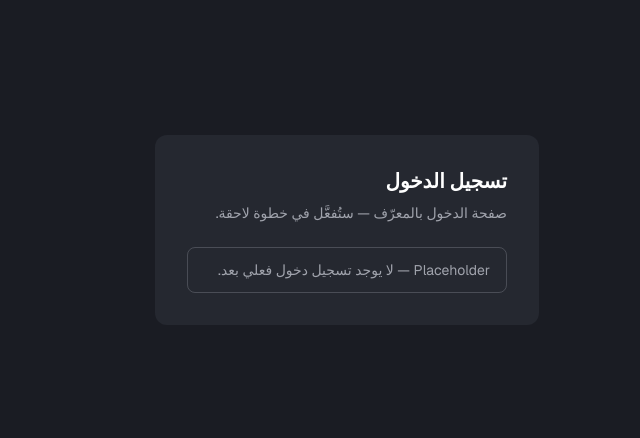
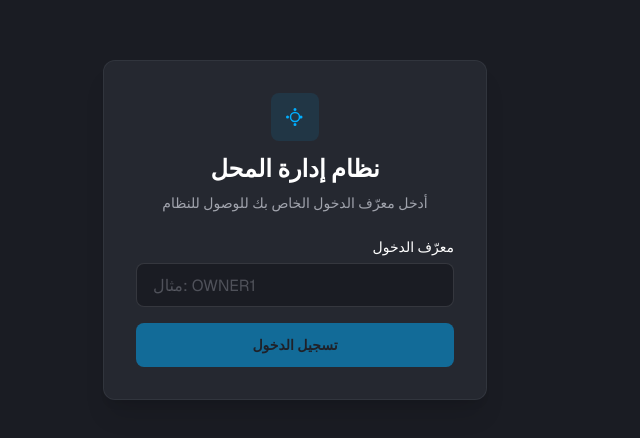
Before and after one commit to Ziad-Sw/ps-shop-system, a Next.js app: page /login in a window 1280 px wide. Shown: the part 170-608 px from the top of the page, without its empty margins (409-1049 px from the left). Built offline with nearby package versions, Linux system fonts and the light colour scheme.

Commit message:
ux: add shared authenticated shell for post-login pages

```diff
--- a/app/(auth)/login/page.tsx
+++ b/app/(auth)/login/page.tsx
@@ -1,14 +1,149 @@
+"use client";
+
+import { useState } from "react";
+import { useRouter } from "next/navigation";
+
 export default function LoginPage() {
+  const router = useRouter();
+  const [loginId, setLoginId] = useState("");
+  const [isLoading, setIsLoading] = useState(false);
+  const [error, setError] = useState<string | null>(null);
+
+  const handleSubmit = async (e: React.FormEvent) => {
+    e.preventDefault();
+    if (!loginId.trim()) return;
+
+    setIsLoading(true);
+    setError(null);
+
+    try {
+      const response = await fetch("/api/auth/login", {
+        method: "POST",
+        headers: {
+          "Content-Type": "application/json",
+        },
+        body: JSON.stringify({ login_id: loginId }),
+      });
+
+      const data = await response.json();
+
+      if (!response.ok) {
+        setError(data.error || "تعذر تسجيل الدخول. يرجى المحاولة مرة أخرى.");
+        setIsLoading(false);
+        return;
+      }
+
+      // Login successful, redirect to dashboard/home page
+      router.refresh();
+      router.push("/");
+    } catch (err) {
+      console.error("Login submission error:", err);
+      setError("حدث خطأ في الاتصال بالخادم. يرجى التحقق من اتصالك بالإنترنت.");
+      setIsLoading(false);
+    }
+  };
+
   return (
     <div className="flex flex-1 flex-col items-center justify-center px-6 py-16">
-      <div className="w-full max-w-sm rounded-xl bg-surface-card p-8">
-        <h1 className="text-xl font-semibold text-foreground">تسجيل الدخول</h1>
-        <p className="mt-2 text-sm text-foreground-muted">
-          صفحة الدخول بالمعرّف — ستُفعَّل في خطوة لاحقة.
-        </p>
-        <div className="mt-6 rounded-lg border border-foreground-muted/30 px-4 py-3 text-sm text-foreground-muted">
-          Placeholder — لا يوجد تسجيل دخول فعلي بعد.
+      <div className="w-full max-w-sm rounded-xl bg-surface-card p-8 border border-foreground-muted/10 shadow-xl">
+        <div className="flex flex-col items-center mb-6">
+          <div className="w-12 h-12 rounded-lg bg-primary/10 flex items-center justify-center mb-3">
+            <svg
+              xmlns="http://www.w3.org/2000/svg"
+              fill="none"
+              viewBox="0 0 24 24"
+              strokeWidth={1.5}
+              stroke="currentColor"
+              className="w-6 h-6 text-primary"
+            >
+              <path
+                strokeLinecap="round"
+                strokeLinejoin="round"
+                d="M16.5 12a4.5 4.5 0 1 1-9 0 4.5 4.5 0 0 1 9 0ZM18.75 12a.75.75 0 1 1-1.5 0 .75.75 0 0 1 1.5 0ZM5.25 12a.75.75 0 1 1-1.5 0 .75.75 0 0 1 1.5 0ZM12 5.25a.75.75 0 1 0 0-1.5.75.75 0 0 0 0 1.5ZM12 20.25a.75.75 0 1 0 0-1.5.75.75 0 0 0 0 1.5Z"
+              />
+            </svg>
+          </div>
+          <h1 className="text-2xl font-bold text-foreground text-center">نظام إدارة المحل</h1>
+          <p className="mt-2 text-sm text-foreground-muted text-center">
+            أدخل معرّف الدخول الخاص بك للوصول للنظام
+          </p>
         </div>
+
+        {error && (
+          <div className="mb-4 rounded-lg bg-red-950/30 border border-red-500/30 px-4 py-3 text-sm text-red-400 flex items-start gap-2">
+            <svg
+              xmlns="http://www.w3.org/2000/svg"
+              fill="none"
+              viewBox="0 0 24 24"
+              strokeWidth={1.5}
+              stroke="currentColor"
+              className="w-5 h-5 shrink-0 mt-0.5"
+            >
+              <path
+                strokeLinecap="round"
+                strokeLinejoin="round"
+                d="M12 9v3.75m9-.75a9 9 0 1 1-18 0 9 9 0 0 1 18 0Zm-9 3.75h.008v.008H12v-.008Z"
+              />
+            </svg>
+            <span>{error}</span>
+          </div>
+        )}
+
+        <form onSubmit={handleSubmit} className="space-y-4">
+          <div>
+            <label
+              htmlFor="loginId"
+              className="block text-sm font-medium text-foreground mb-1.5"
+            >
+              معرّف الدخول
+            </label>
+            <input
+              id="loginId"
+              type="text"
+              required
+              value={loginId}
+              onChange={(e) => setLoginId(e.target.value)}
+              disabled={isLoading}
+              placeholder="مثال: OWNER1"
+              dir="ltr"
+              className="w-full h-11 px-4 rounded-lg bg-surface-page border border-foreground-muted/20 text-foreground placeholder:text-foreground-muted/40 focus:border-primary focus:outline-none transition-colors duration-150 disabled:opacity-50"
+            />
+          </div>
+
+          <button
+            type="submit"
+            disabled={isLoading || !loginId.trim()}
+            className="w-full h-11 inline-flex items-center justify-center rounded-lg bg-primary hover:bg-primary/90 text-surface-page font-semibold text-sm transition-all duration-150 active:scale-[0.98] disabled:opacity-50 disabled:pointer-events-none disabled:active:scale-100"
+          >
+            {isLoading ? (
+              <div className="flex items-center gap-2">
+                <svg
+                  className="animate-spin h-5 w-5 text-surface-page"
+                  xmlns="http://www.w3.org/2000/svg"
+                  fill="none"
+                  viewBox="0 0 24 24"
+                >
+                  <circle
+                    className="opacity-25"
+                    cx="12"
+                    cy="12"
+                    r="10"
+                    stroke="currentColor"
+                    strokeWidth="4"
+                  ></circle>
+                  <path
+                    className="opacity-75"
+                    fill="currentColor"
+                    d="M4 12a8 8 0 018-8V0C5.373 0 0 5.373 0 12h4zm2 5.291A7.962 7.962 0 014 12H0c0 3.042 1.135 5.824 3 7.938l3-2.647z"
+                  ></path>
+                </svg>
+                <span>جاري الدخول...</span>
+              </div>
+            ) : (
+              "تسجيل الدخول"
+            )}
+          </button>
+        </form>
       </div>
     </div>
   );
--- a/app/page.tsx
+++ b/app/page.tsx
@@ -1,6 +1,7 @@
 import Link from "next/link";
 import { cookies } from "next/headers";
 
+import AuthenticatedShell from "@/components/layout/authenticated-shell";
 import { createAdminClient } from "@/lib/supabase/admin";
 import {
   SESSION_COOKIE_NAME,
@@ -45,24 +46,14 @@ export default async function Home() {
     ? `تم تسجيل الدخول كـ ${user.login_id}`
     : "يجب أن تقودك هذه الصفحة بعد تسجيل دخول ناجح إلى النظام.";
 
-  return (
+  const content = (
     <div className="flex flex-1 flex-col items-center justify-center px-6 py-16">
-      <main className="w-full max-w-lg">
-        <div className="rounded-xl bg-surface-card p-8 shadow-none">
+      <div className="w-full max-w-lg rounded-xl bg-surface-card p-8 shadow-none">
         <p className="text-sm text-foreground-muted">نظام إدارة المحل</p>
         <h1 className="mt-2 text-2xl font-semibold text-foreground">{title}</h1>
         <p className="mt-4 text-foreground-muted">{subtitle}</p>
         <div className="mt-8 flex flex-col gap-3 sm:flex-row">
-            {user ? (
-              <form action="/api/auth/logout" method="post" className="inline-flex">
-                <button
-                  type="submit"
-                  className="inline-flex h-11 items-center justify-center rounded-lg bg-red-500 px-6 text-sm font-medium text-surface-page transition-all duration-150 hover:bg-red-400 active:scale-[0.98]"
-                >
-                  تسجيل الخروج
-                </button>
-              </form>
-            ) : (
+          {user ? null : (
             <Link
               href="/login"
               className="inline-flex h-11 items-center justify-center rounded-lg bg-primary px-6 text-sm font-medium text-surface-page"
@@ -75,7 +66,12 @@ export default async function Home() {
           </span>
         </div>
       </div>
-      </main>
     </div>
   );
+
+  if (!user) {
+    return content;
   }
+
+  return <AuthenticatedShell user={user}>{content}</AuthenticatedShell>;
+}
--- /dev/null
+++ b/components/layout/authenticated-shell.tsx
@@ -0,0 +1,96 @@
+"use client";
+
+import Link from "next/link";
+import { useEffect, useRef, useState } from "react";
+
+interface AuthenticatedUser {
+  login_id: string;
+  display_name: string | null;
+}
+
+interface AuthenticatedShellProps {
+  user: AuthenticatedUser | null;
+  children: React.ReactNode;
+}
+
+export default function AuthenticatedShell({
+  user,
+  children,
+}: AuthenticatedShellProps) {
+  const [isMenuOpen, setIsMenuOpen] = useState(false);
+  const menuRef = useRef<HTMLDivElement>(null);
+
+  useEffect(() => {
+    const handleClickOutside = (event: MouseEvent) => {
+      if (menuRef.current && !menuRef.current.contains(event.target as Node)) {
+        setIsMenuOpen(false);
+      }
+    };
+
+    document.addEventListener("mousedown", handleClickOutside);
+    return () => document.removeEventListener("mousedown", handleClickOutside);
+  }, []);
+
+  const displayName = user?.display_name || user?.login_id || "المستخدم";
+  const userLabel = user?.login_id ? `معرّف: ${user.login_id}` : "مستخدم مسجّل الدخول";
+
+  return (
+    <div className="min-h-screen bg-surface-page text-foreground">
+      <header className="sticky top-0 z-20 border-b border-foreground-muted/10 bg-surface-page/95 backdrop-blur supports-[backdrop-filter]:bg-surface-page/80">
+        <div className="mx-auto flex min-h-[64px] max-w-7xl items-center justify-between px-4 py-3 sm:px-6 lg:px-8">
+          <div className="text-lg font-semibold text-foreground">نظام إدارة المحل</div>
+
+          <div className="relative" ref={menuRef}>
+            <button
+              type="button"
+              onClick={() => setIsMenuOpen((value) => !value)}
+              className="flex min-h-[44px] min-w-[44px] items-center gap-2 rounded-lg border border-foreground-muted/20 bg-surface-card px-3 py-2 text-sm text-foreground transition-colors duration-150 hover:border-primary/50 hover:bg-surface-card/90 focus:outline-none focus:ring-2 focus:ring-primary/60"
+              aria-haspopup="menu"
+              aria-expanded={isMenuOpen}
+            >
+              <span className="flex h-9 w-9 items-center justify-center rounded-full bg-primary/15 text-sm font-semibold text-primary">
+                {displayName.charAt(0)}
+              </span>
+              <span className="hidden sm:inline">{displayName}</span>
+            </button>
+
+            {isMenuOpen ? (
+              <div
+                role="menu"
+                className="absolute right-0 top-full mt-2 min-w-[240px] rounded-xl border border-foreground-muted/20 bg-surface-card p-2 shadow-xl"
+              >
+                <div className="rounded-lg px-3 py-3 text-right">
+                  <p className="font-semibold text-foreground">{displayName}</p>
+                  <p className="mt-1 text-sm text-foreground-muted">{userLabel}</p>
+                </div>
+
+                <div className="mt-1 flex flex-col gap-1">
+                  <Link
+                    href="/settings"
+                    className="flex min-h-[44px] items-center justify-end rounded-lg px-3 py-2 text-sm text-foreground transition-colors hover:bg-primary/10"
+                    onClick={() => setIsMenuOpen(false)}
+                  >
+                    الإعدادات
+                  </Link>
+
+                  <form action="/api/auth/logout" method="post">
+                    <button
+                      type="submit"
+                      className="flex min-h-[44px] w-full items-center justify-end rounded-lg px-3 py-2 text-sm text-foreground transition-colors hover:bg-primary/10"
+                    >
+                      تسجيل الخروج
+                    </button>
+                  </form>
+                </div>
+              </div>
+            ) : null}
+          </div>
+        </div>
+      </header>
+
+      <main className="mx-auto w-full max-w-7xl px-4 py-6 sm:px-6 lg:px-8">
+        {children}
+      </main>
+    </div>
+  );
+}
```
Also changed, not shown: 1 other file (tests, documents, lock files or other folders). Lines whose indentation alone changed are shown as unchanged.
